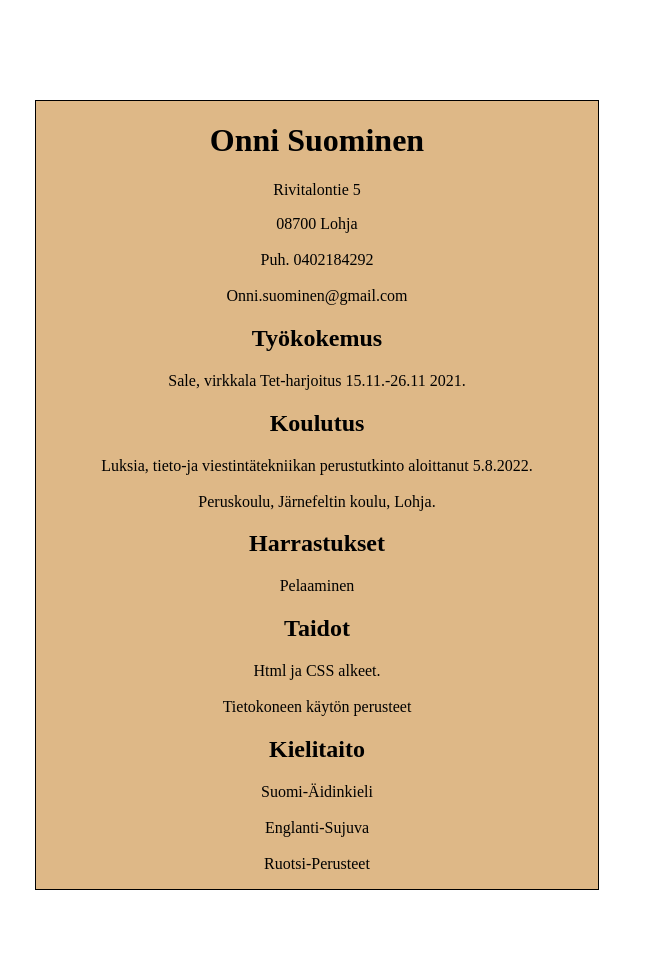
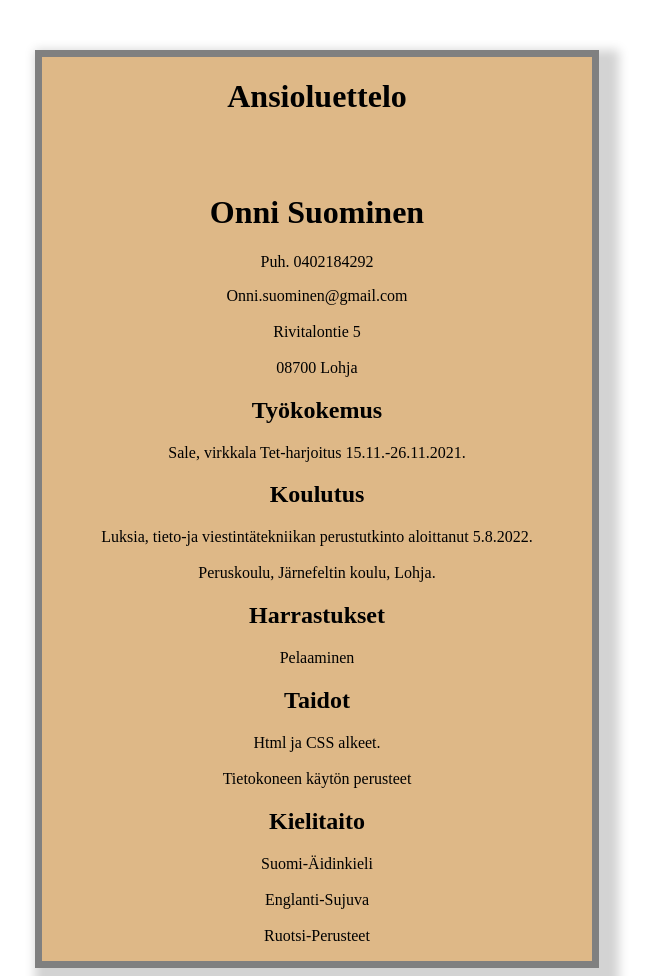
Before and after one commit to Onni06/Onni06.github.io, a PHP site: page /Cv/index.html in a window 1280 px wide. Shown: the whole page, without its empty margins (323-976 px from the left). Before the commit the page ends 890 px from the top, so only its background shows below. Run offline with PHP 8.4, Linux system fonts and the light colour scheme.

Commit message:
Tein netti cv

```diff
--- a/Cv/Css2/cv.css
+++ b/Cv/Css2/cv.css
@@ -4,10 +4,10 @@ background-color:white;
 }
 .mydiv {
 	background-color:#deb887;
- border: 1px solid black;
-  margin-top: 100px;
+ border: 7px solid gray;
+  margin-top: 50px;
   margin-bottom: 0px;
   margin-right: 350px;
   margin-left: 350px;
-
+box-shadow: 10px 10px 10px 10px lightgrey;
 }
--- a/Cv/index.html
+++ b/Cv/index.html
@@ -5,22 +5,29 @@
 <title>
 Cv
 </title>
+<meta charset="UTF-8">
 </head>
 <body>
+
 <div class="mydiv">
+
+<h1>Ansioluettelo</h1>
+
+
+<br></br>
 <h1>
 Onni Suominen
 </h1>
- Rivitalontie 5
-<p>08700 Lohja
+ <p>Puh. 0402184292 </p>
+<p>Onni.suominen@gmail.com
 <br></br>
-Puh. 0402184292
+  Rivitalontie 5
 <br></br>
-Onni.suominen@gmail.com
+ 08700 Lohja
 </p>
 <h2>Työkokemus </h2>
  Sale, virkkala Tet-harjoitus
- 15.11.-26.11 2021.
+ 15.11.-26.11.2021.
 <h2>Koulutus </h2>
 <p>Luksia, tieto-ja viestintätekniikan perustutkinto aloittanut
 5.8.2022.
```
